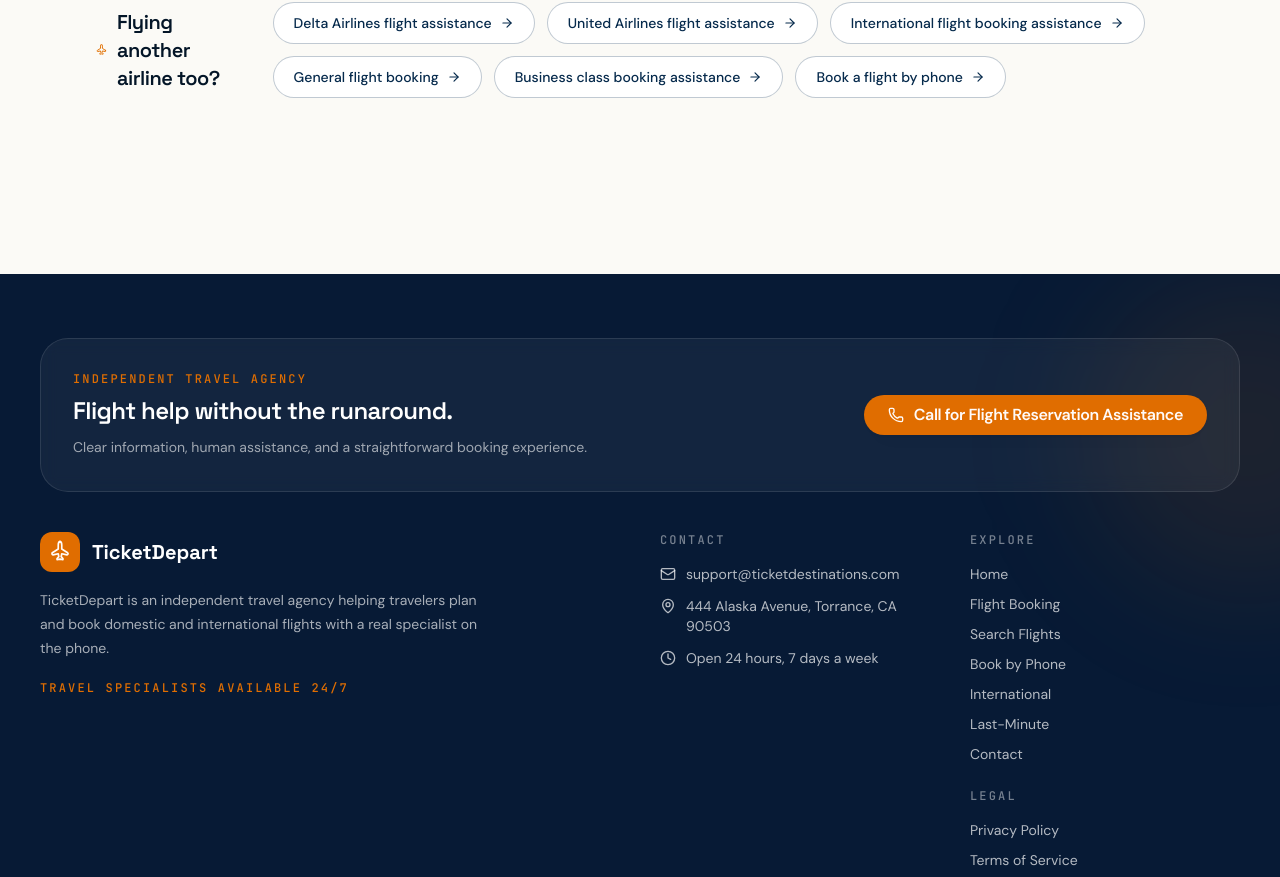
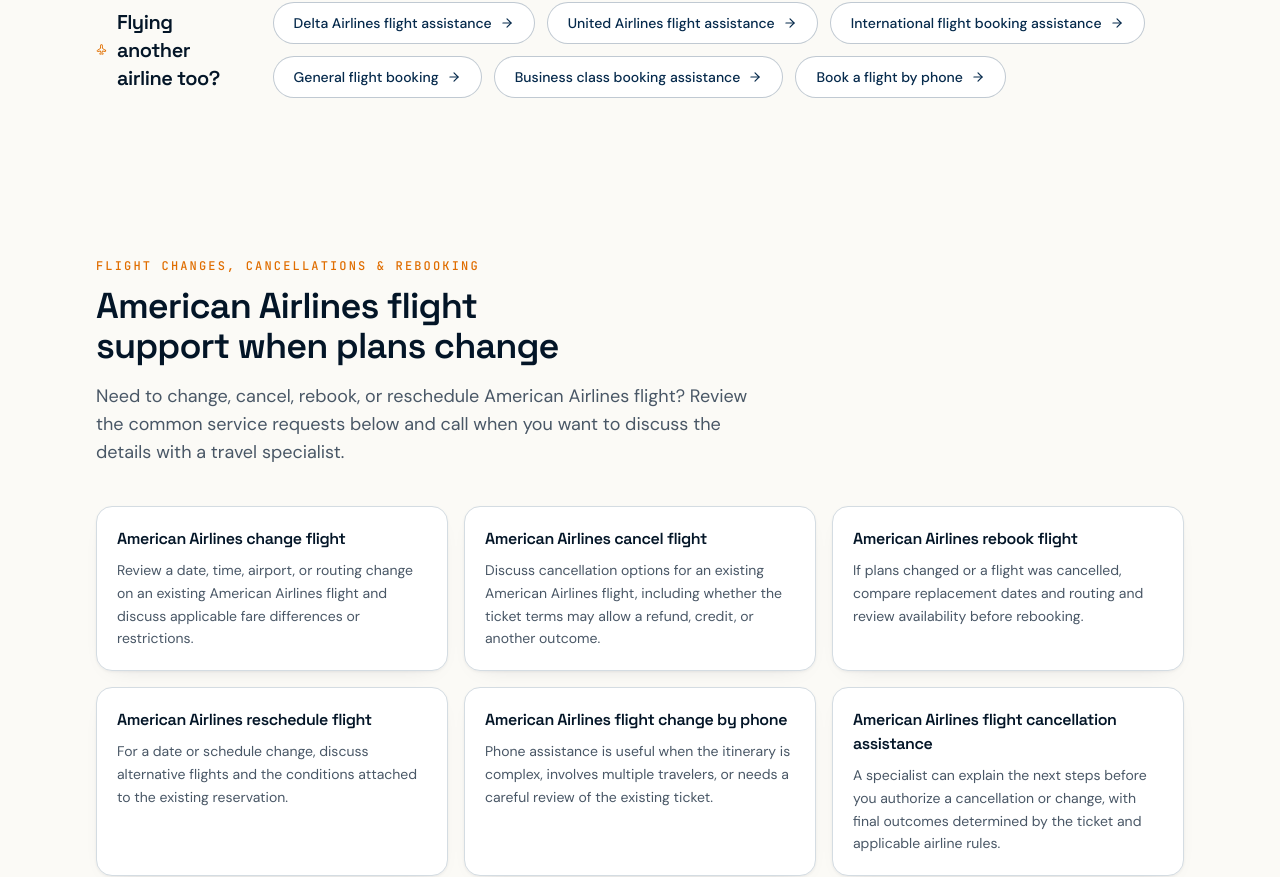
Before and after one commit to gauravpabbun1989-spec/td-2-2026, a React (Vite) app in the folder src/frontend/: page /american-airlines in a window 1280 px wide. Shown: the part 5559-6436 px from the top of the page. Built offline with nearby package versions, Linux system fonts and the light colour scheme; what @caffeineai/core-infrastructure would draw is missing.

Commit message:
feat(seo): expand airline service intent content

```diff
--- a/src/frontend/src/pages/airlines/AmericanAirlinesPage.tsx
+++ b/src/frontend/src/pages/airlines/AmericanAirlinesPage.tsx
@@ -1,4 +1,5 @@
 import { CallCta } from "@/components/CallCta";
+import { FlightServiceIntentSection } from "@/components/FlightServiceIntentSection";
 import { Section, SectionHeading } from "@/components/Section";
 import { Seo } from "@/components/Seo";
 import { breadcrumbSchema } from "@/lib/seo";
@@ -431,6 +432,7 @@ export function AmericanAirlinesPage() {
           </ul>
         </div>
       </Section>
+      <FlightServiceIntentSection airline="American Airlines" />
     </>
   );
 }
```
